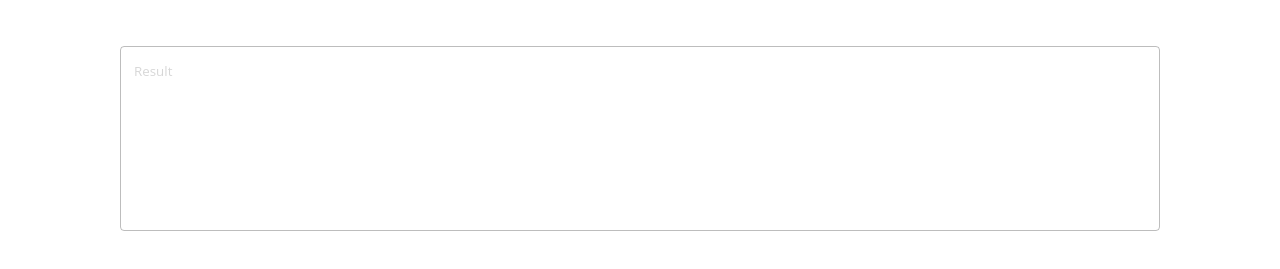
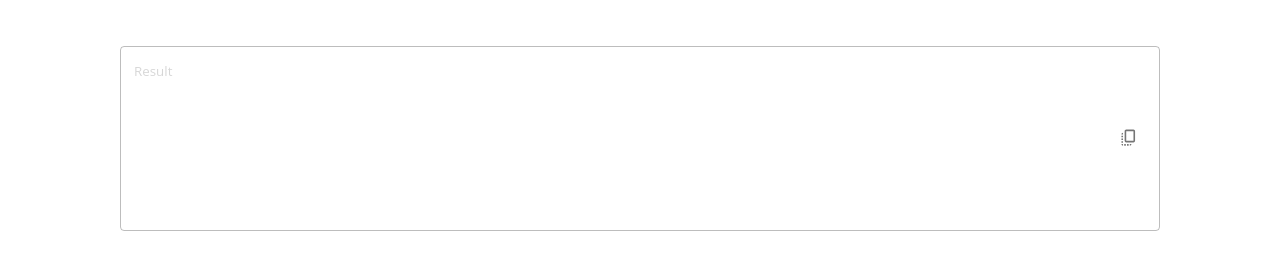
Before and after one commit to orinaveh/WDSK-UI, a Next.js app: page /base64 in a window 1280 px wide. Shown: the part 393-662 px from the top of the page. Built offline with nearby package versions, Linux system fonts and the light colour scheme.

Commit message:
feat: copyToClipboard

```diff
--- a/pages/base64/index.tsx
+++ b/pages/base64/index.tsx
@@ -4,8 +4,9 @@ import { Buffer } from 'buffer';
 import Button from '@mui/material/Button';
 import Head from 'next/head';
 import styles from '../../styles/Home.module.css';
-import { Grid, TextField, Typography } from '@mui/material';
+import { Grid, IconButton, TextField, Typography } from '@mui/material';
 import { useEffect, useState } from 'react';
+import { CopyAll } from '@mui/icons-material';
 
 const Home: NextPage = () => {
   const [userInput, setUserInput] = useState('');
@@ -25,6 +26,10 @@ const Home: NextPage = () => {
 
   const encode = (en?: string) => {
     setResult(Buffer.from(en ?? userInput).toString('base64'));
+  };
+
+  const copyToClipboard = () => {
+    navigator.clipboard.writeText(result);
   };
 
   useEffect(() => {
@@ -73,7 +78,21 @@ const Home: NextPage = () => {
           />
         </Grid>
         <Grid item xs={16}>
-          <TextField placeholder="Result" value={result} disabled fullWidth multiline rows={8} />
+          <TextField
+            InputProps={{
+              endAdornment: (
+                <IconButton onClick={copyToClipboard}>
+                  <CopyAll />
+                </IconButton>
+              )
+            }}
+            placeholder="Result"
+            value={result}
+            disabled
+            fullWidth
+            multiline
+            rows={8}
+          />
         </Grid>
       </Grid>
     </div>
```
